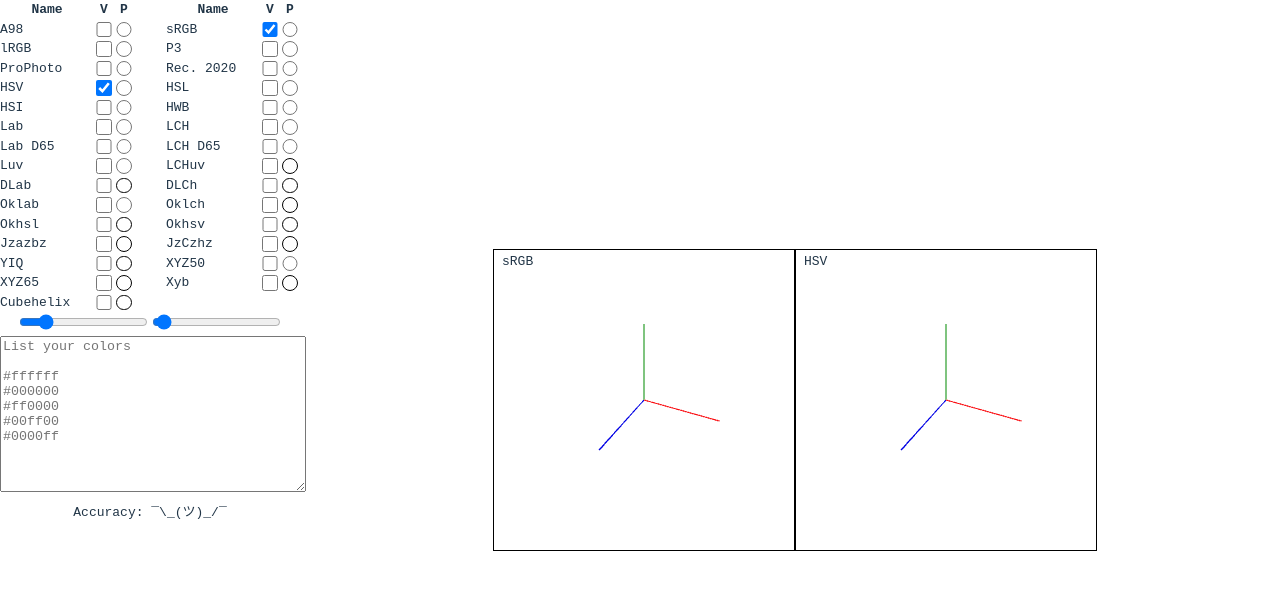
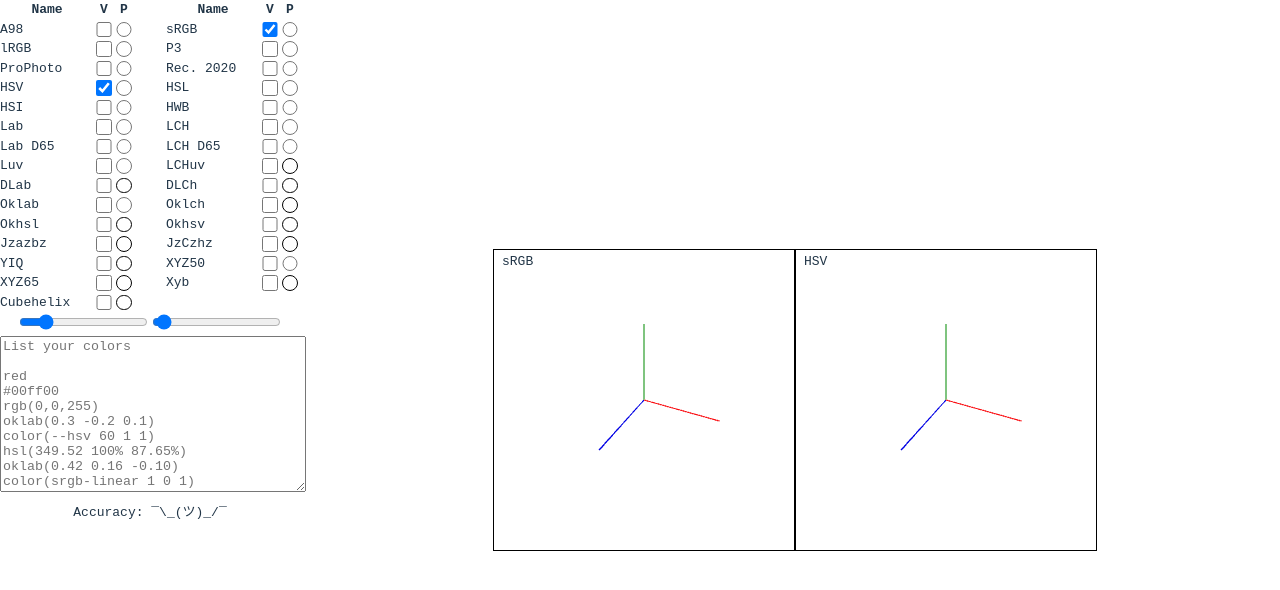
Before and after one commit to nlawler1737/color-space, a React (Vite) app: page / in a window 1280 px wide. Shown: the top 590 px of the page. Built offline with nearby package versions, Linux system fonts and the light colour scheme.

Commit message:
added more color spaces to colors placeholder

```diff
--- a/src/components/Sidebar.jsx
+++ b/src/components/Sidebar.jsx
@@ -176,7 +176,7 @@ export default function Sidebar() {
 
       <textarea
         placeholder={
-          "List your colors\n\n#ffffff\n#000000\n#ff0000\n#00ff00\n#0000ff"
+          "List your colors\n\nred\n#00ff00\nrgb(0,0,255)\noklab(0.3 -0.2 0.1)\ncolor(--hsv 60 1 1)\nhsl(349.52 100% 87.65%)\noklab(0.42 0.16 -0.10)\ncolor(srgb-linear 1 0 1)\nlab(53.59 0 0)\ncolor(xyz-d50 0.58 0.49 0.05)\nhwb(180 0% 0%)\ncolor(--hsi 120 1 0.17)\ncolor(prophoto-rgb 0.23 0.09 0.40)\ncolor(a98-rgb 0.96 0.84 0.2)"
         }
         value={colors}
         rows={10}
```
